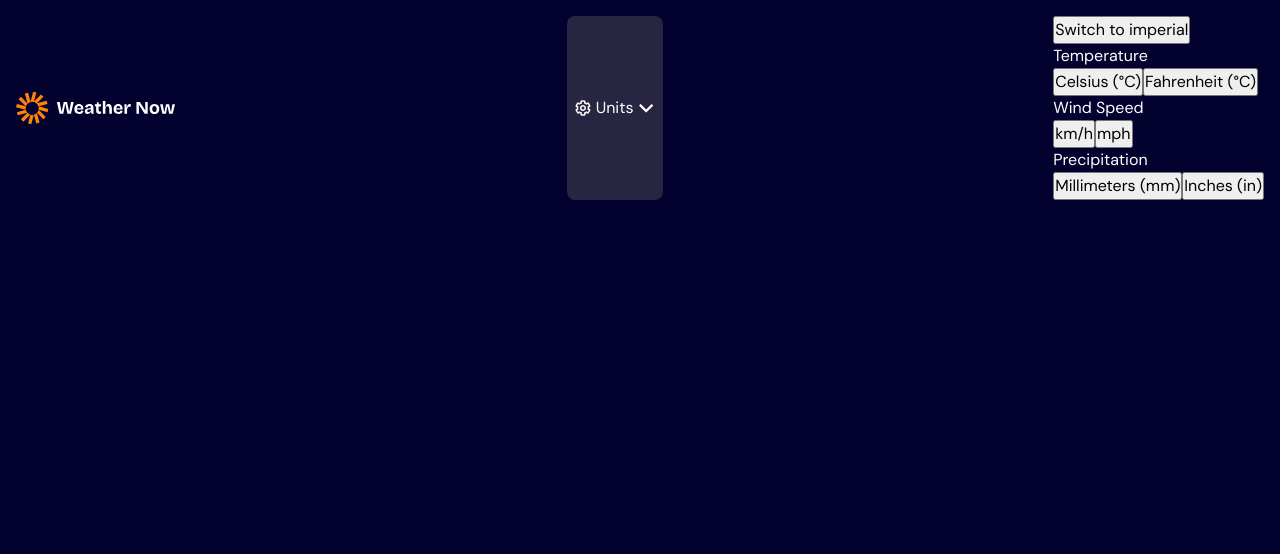
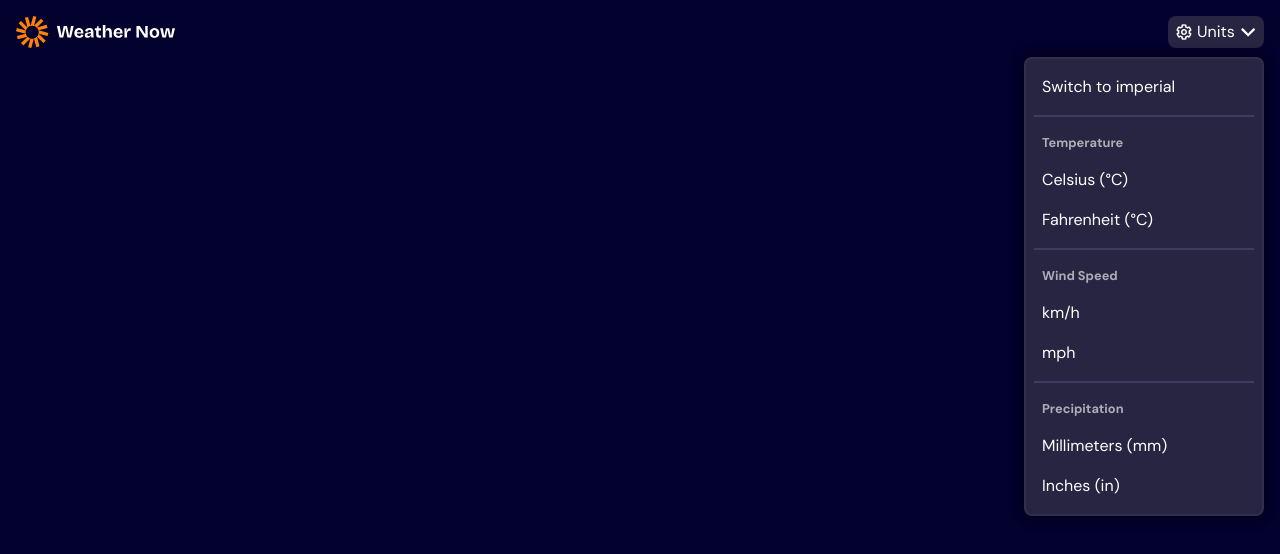
Before and after one commit to kelvinrands-dev/weather-webapp, a React (Vite) app in the folder weather-app-project/: page / in a window 1280 px wide. Shown: the top 554 px of the page. Built offline with nearby package versions, Linux system fonts and the light colour scheme.

Commit message:
style: add styling for dropdown component

```diff
--- /dev/null
+++ b/weather-app-project/src/components/HeaderSection/DropDown.css
@@ -0,0 +1,40 @@
+.dropdown {
+  position: absolute;
+  right: 0%;
+  top: 125%;
+  display: flex;
+  flex-direction: column;
+  /*gap: 1rem;*/
+  background: var(--Neutral-800);
+  padding: 0 0.5rem;
+  border-radius: 0.5rem;
+  width: 15rem;
+  border: 2px solid var(--Neutral-700);
+  box-shadow: 0px 0px 10px 5px rgba(0, 0, 0, 0.3);
+}
+
+.dropdown-section {
+  display: flex;
+  flex-direction: column;
+  gap: 1rem;
+  padding: 1rem 0.5rem;
+}
+
+.dropdown-button {
+  all: unset;
+}
+
+.dropdown-text {
+  color: var(--Neutral-300);
+  font-size: 0.8rem;
+  font-weight: bold;
+}
+
+.temperature-section {
+  border-top: 2px solid var(--Neutral-600);
+  border-bottom: 2px solid var(--Neutral-600);
+}
+
+.windspeed-section {
+  border-bottom: 2px solid var(--Neutral-600);
+}
--- a/weather-app-project/src/components/HeaderSection/DropDown.jsx
+++ b/weather-app-project/src/components/HeaderSection/DropDown.jsx
@@ -1,24 +1,26 @@
+import "./DropDown.css";
+
 export function DropDown() {
   return (
-    <section>
-      <div className="dropdown-section">
+    <section className="dropdown">
+      <div className="dropdown-section switch-section">
         <button className="dropdown-button">Switch to imperial</button>
       </div>
 
-      <div className="dropdown-section">
-        <p>Temperature</p>
+      <div className="dropdown-section temperature-section">
+        <p className="dropdown-text">Temperature</p>
         <button className="dropdown-button">Celsius (°C)</button>
         <button className="dropdown-button">Fahrenheit (°C)</button>
       </div>
 
-      <div className="dropdown-section">
-        <p>Wind Speed</p>
+      <div className="dropdown-section windspeed-section">
+        <p className="dropdown-text">Wind Speed</p>
         <button className="dropdown-button">km/h</button>
         <button className="dropdown-button">mph</button>
       </div>
 
-      <div className="dropdown-section">
-        <p>Precipitation</p>
+      <div className="dropdown-section precipitation-section">
+        <p className="dropdown-text">Precipitation</p>
         <button className="dropdown-button">Millimeters (mm)</button>
         <button className="dropdown-button">Inches (in)</button>
       </div>
--- a/weather-app-project/src/components/HeaderSection/Header.css
+++ b/weather-app-project/src/components/HeaderSection/Header.css
@@ -2,6 +2,7 @@
   display: flex;
   justify-content: space-between;
   width: 100%;
+  position: relative;
 }
 
 .weather-now-logo {
```
